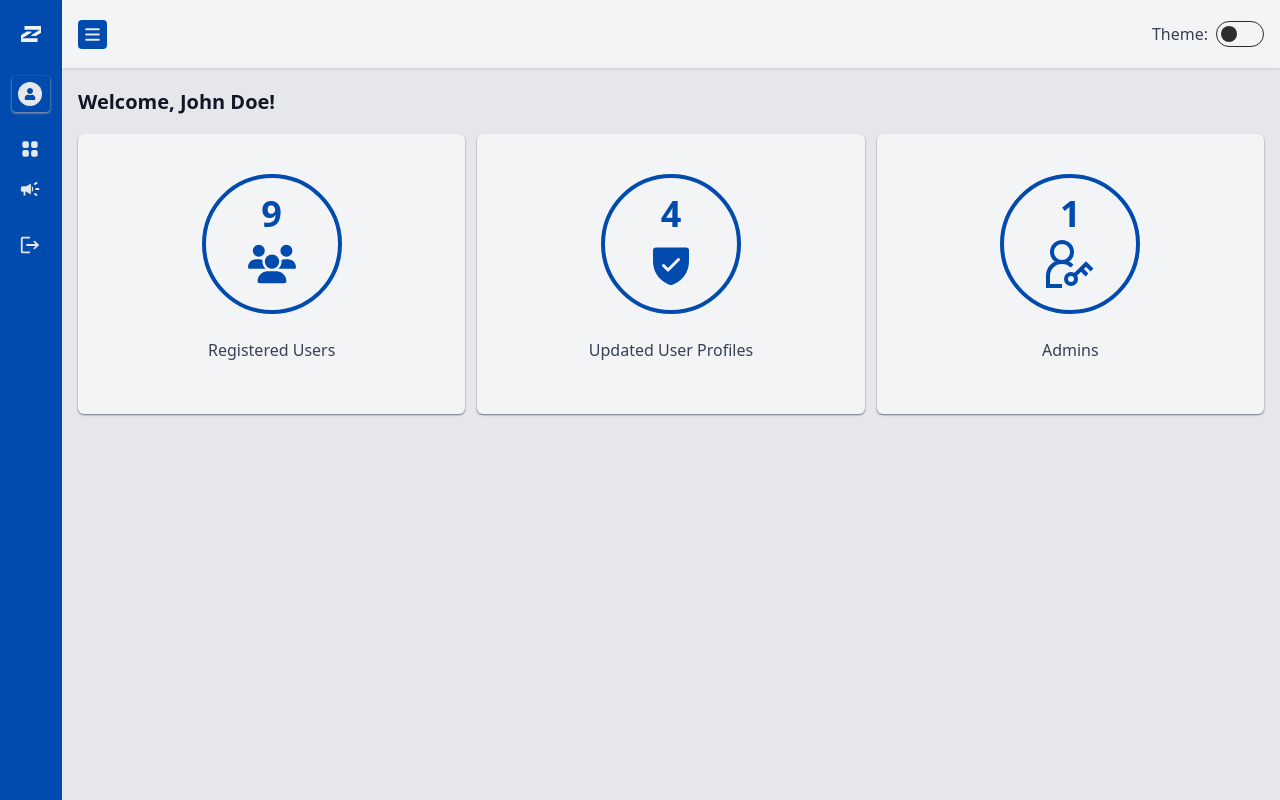
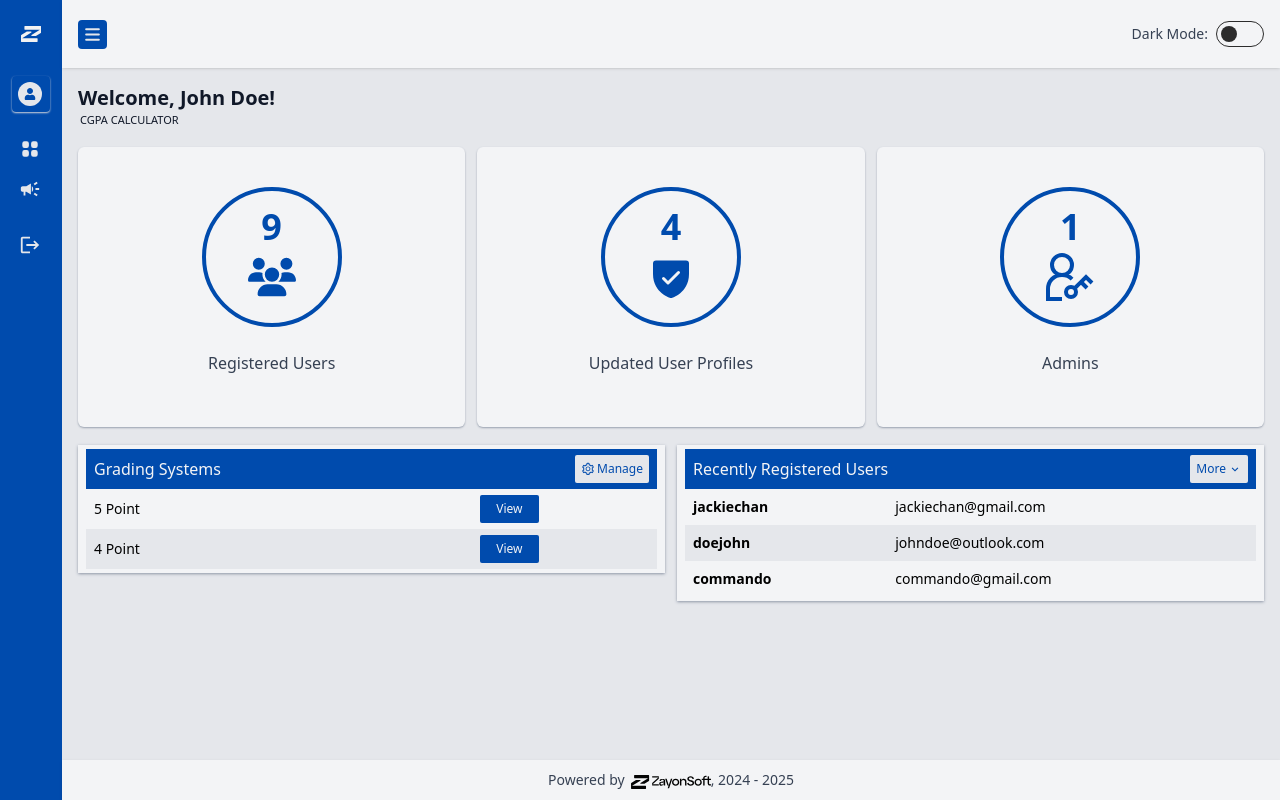
Before and after one commit to zayonsoft/new-cgpa-calculator-frontend, a Next.js app: page / in a window 1280 px wide. Built offline with nearby package versions, Linux system fonts and the light colour scheme.

Commit message:
Made Major Dashboard Design

```diff
--- a/src/app/DashboardTemplate.tsx
+++ b/src/app/DashboardTemplate.tsx
@@ -5,6 +5,8 @@ import { HiMenu } from "react-icons/hi";
 import { useAside } from "@/contexts/SidebarContext";
 import { ReactNode } from "react";
 import ThemeToggleButton from "./login/components/ThemeToggleButton";
+import Image from "next/image";
+import Link from "next/link";
 
 export default function DashboardTemplate({
   children,
@@ -21,7 +23,7 @@ export default function DashboardTemplate({
       <Aside />
       {/* The righthand side of the dashboard */}
       <section className="grid grid-rows-[auto_1fr] relative">
-        <div className="bg-gray-100 custom-transition p-4 h-17 grid grid-cols-2 items-center shadow">
+        <div className="bg-gray-100 relative z-20 custom-transition p-4 h-17 grid grid-cols-2 items-center shadow">
           <div className="flex gap-1">
             <button
               type="button"
@@ -39,8 +41,8 @@ export default function DashboardTemplate({
             <span className="hidden border-[#004bad]"></span>
             <span className="hidden bg-[transparent]"></span>
             {/* HIDDEN STYLES ENDDDDDDD */}
-            <p className="text-gray-700 text-md flex gap-2 items-center">
-              Theme:
+            <p className="text-gray-700 text-sm flex gap-2 items-center">
+              Dark Mode:
               <ThemeToggleButton
                 offColor="#2c2c2c"
                 onColor="#004bad"
@@ -53,10 +55,32 @@ export default function DashboardTemplate({
           </div>
         </div>
         {/* PAGE CONTENT START */}
-        <div className="p-4 max-h-full custom-transition absolute top-18 bottom-0 left-0 right-0 custom-scrollbar overflow-y-scroll">
-          <div className="h-screen">{children}</div>
+        <div className="p-4 max-h-full custom-transition absolute top-17 bottom-11 left-0 right-0 custom-scrollbar overflow-y-scroll">
+          <div className="h-[90vh]">{children}</div>
         </div>
         {/* PAGE CONTENT STOP */}
+
+        <footer className="absolute grid justify-center content-center py-1 pt-2 bottom-0 shadow left-0 right-0 h-10 bg-gray-100 text-gray-700">
+          <div className="grid gap-1.5 grid-cols-[auto_auto] items-center text-sm ">
+            <span className="align-middle pb-1">Powered by</span>
+            <Link
+              className="flex items-center"
+              href={"https://wa.me/+2348104465980"}
+            >
+              <span>
+                <Image
+                  className="w-20 h-auto"
+                  src={"/b_zayonsoft_z_beside.svg"}
+                  alt="zayonSoft"
+                  height={0}
+                  width={100}
+                />
+              </span>
+
+              <span className="flex pb-1">, 2024 - 2025</span>
+            </Link>
+          </div>
+        </footer>
       </section>
     </main>
   );
--- a/src/app/components/Aside.tsx
+++ b/src/app/components/Aside.tsx
@@ -38,7 +38,7 @@ export default function Aside() {
         </div>
       </div>
       <div
-        className={`grid gap-1.5 mt-15 shadow-sm w-11/12 m-auto  shadow-gray-400 rounded p-1.5`}
+        className={`grid gap-1.5 mt-15 shadow-xs w-11/12 m-auto shadow-gray-300 rounded p-1.5`}
       >
         <div className="grid grid-cols-[auto_1fr] gap-1.5 items-center text-gray-200">
           <span className="rounded-full bg-gray-200 p-1.5 grid content-center justify-center text-[#004bad] text-xs">
--- a/src/app/components/DashboardStatComponent.tsx
+++ b/src/app/components/DashboardStatComponent.tsx
@@ -11,7 +11,7 @@ export default function DashboardStatComponent({
   count,
 }: StatDataProps): JSX.Element {
   return (
-    <div className="grid bg-gray-100 gap-3 shadow-xs shadow-gray-500 px-4 py-10 rounded-md">
+    <div className="grid bg-gray-100 gap-3 shadow-xs shadow-gray-400 px-4 py-10 rounded-md">
       <div className="grid">
         <span className="grid justify-center border-4  w-35 h-35 rounded-full text-[#004bad] p-4 m-auto  text-5xl">
           <h2 className="font-bold text-center text-4xl">{count}</h2>
--- /dev/null
+++ b/src/app/components/GradingSystemTable.tsx
@@ -0,0 +1,60 @@
+import Link from "next/link";
+import { JSX } from "react";
+import { AiOutlineSetting } from "react-icons/ai";
+
+export default function GradingSystemTable(): JSX.Element {
+  return (
+    <div className="shadow shadow-gray-400 bg-gray-100 grid gap-0.5">
+      <div className="px-2 py-1">
+        <table className="table-auto w-full">
+          <thead>
+            <tr>
+              <td
+                colSpan={2}
+                className="py-1.5 px-2 text-left bg-[#004bad] text-gray-100 text-md max-[831px]:text-sm"
+              >
+                <span className="grid items-center grid-cols-2 gap-1">
+                  <span className="block">Grading Systems</span>
+                  <Link
+                    href={"#"}
+                    className="grid gap-0.5 grid-cols-[auto_1fr] items-center justify-self-end text-xs custom-transition bg-gray-200 p-1.5 rounded-xs text-[#004bad] hover:bg-gray-300"
+                  >
+                    <span className="text-sm">
+                      <AiOutlineSetting />
+                    </span>
+                    <span>Manage</span>
+                  </Link>
+                </span>
+              </td>
+            </tr>
+          </thead>
+
+          <tbody>
+            <tr className="p-2 nth-[even]:bg-gray-200 nth-[odd]:bg-gray-100">
+              <td className="text-sm p-2">5 Point</td>
+              <td className="p-1 py-1.5">
+                <Link
+                  className="bg-[#004bad] text-xs text-center m-auto text-gray-100 rounded-xs py-1.5 px-4 block w-fit"
+                  href={"#"}
+                >
+                  View
+                </Link>
+              </td>
+            </tr>
+            <tr className="p-2 nth-[even]:bg-gray-200 nth-[odd]:bg-gray-100">
+              <td className="text-sm p-2">4 Point</td>
+              <td className="p-1 py-1.5">
+                <Link
+                  className="bg-[#004bad] text-xs text-center m-auto text-gray-100 rounded-xs py-1.5 px-4 block w-fit"
+                  href={"#"}
+                >
+                  View
+                </Link>
+              </td>
+            </tr>
+          </tbody>
+        </table>
+      </div>
+    </div>
+  );
+}
--- /dev/null
+++ b/src/app/components/RecentUsers.tsx
@@ -0,0 +1,50 @@
+import Link from "next/link";
+import { JSX } from "react";
+import { BiChevronDown } from "react-icons/bi";
+
+export default function RecentUser(): JSX.Element {
+  return (
+    <div className="shadow shadow-gray-400 bg-gray-100 grid gap-0.5">
+      <div className="px-2 py-1">
+        <table className="table-auto w-full">
+          <thead>
+            <tr>
+              <td
+                colSpan={2}
+                className="py-1.5 px-2 text-left bg-[#004bad] text-gray-100 text-md max-[831px]:text-sm"
+              >
+                <span className="grid items-center grid-cols-2 gap-1">
+                  <span className="block">Recently Registered Users</span>
+                  <Link
+                    href={"#"}
+                    className="grid gap-0.5 grid-cols-[1fr_auto] items-center justify-self-end text-xs custom-transition bg-gray-200 p-1.5 rounded-xs text-[#004bad] hover:bg-gray-300"
+                  >
+                    <span>More</span>
+                    <span className="text-sm">
+                      <BiChevronDown />
+                    </span>
+                  </Link>
+                </span>
+              </td>
+            </tr>
+          </thead>
+
+          <tbody>
+            <tr className="p-2 nth-[even]:bg-gray-200 nth-[odd]:bg-gray-100">
+              <td className="text-sm font-bold p-2">jackiechan</td>
+              <td className="text-sm p-2">jackiechan@gmail.com</td>
+            </tr>
+            <tr className="p-2 nth-[even]:bg-gray-200 nth-[odd]:bg-gray-100">
+              <td className="text-sm font-bold p-2">doejohn</td>
+              <td className="text-sm p-2">johndoe@outlook.com</td>
+            </tr>
+            <tr className="p-2 nth-[even]:bg-gray-200 nth-[odd]:bg-gray-100">
+              <td className="text-sm font-bold p-2">commando</td>
+              <td className="text-sm p-2">commando@gmail.com</td>
+            </tr>
+          </tbody>
+        </table>
+      </div>
+    </div>
+  );
+}
--- a/src/app/login/layout.tsx
+++ b/src/app/login/layout.tsx
@@ -26,7 +26,7 @@ export default function LoginLayout({
 }) {
   return (
     <section className="grid px-10 max-[500px]:px-5 grid-rows-[auto_1fr] w-full h-screen login-form-bg">
-      <div className="w-full bg-gray-900 h-10 grid max-[760px]:h-auto items-center grid-cols-[1fr_auto]">
+      <div className="w-full h-10 grid max-[760px]:h-auto items-center grid-cols-[1fr_auto]">
         <Image
           className="h-auto min-[760px]:hidden"
           src={"/logo.png"}
@@ -37,7 +37,7 @@ export default function LoginLayout({
         {/* section For the Toggle buttons */}
         <div className="justify-self-end self-center p-2">
           <p className={`${inter.className} flex items-center gap-2 text-sm`}>
-            <span>Theme</span>
+            <span className="text-white">Theme</span>
             <ThemeToggleButton />
           </p>
         </div>
--- a/src/app/login/page.tsx
+++ b/src/app/login/page.tsx
@@ -22,7 +22,7 @@ export default function Login(): JSX.Element {
   const { theme, toggleTheme } = useTheme();
   return (
     <div className="grid grid-cols-2 gap-3 max-[760px]:grid-cols-1 h-full">
-      <div className="bg-red-500 grid gap-3 h-auto grid-rows-[150px_1fr] max-[760px]:hidden">
+      <div className="grid gap-3 h-auto grid-rows-[150px_1fr] max-[760px]:hidden">
         <div className="py-2 pt-5">
           <Image
             className="h-auto"
@@ -32,7 +32,7 @@ export default function Login(): JSX.Element {
             height={0}
           />
         </div>
-        <div className={`${inter.className} bg-green-700 content-start`}>
+        <div className={`${inter.className} content-start`}>
           {/* Just to wrap the content */}
           <div className="grid gap-2 text-white">
             <h1 className="text-xl font-semibold">
@@ -52,7 +52,7 @@ export default function Login(): JSX.Element {
         </div>
       </div>
       <div
-        className={`${poppins.className} grid bg-lime-700 transition ease-in-out duration-900`}
+        className={`${poppins.className} grid transition ease-in-out duration-900`}
       >
         {/* THE FORM SECTION */}
         <div
--- a/src/app/page.tsx
+++ b/src/app/page.tsx
@@ -3,22 +3,28 @@
 import { FaUsers } from "react-icons/fa6";
 import DashboardStatComponent from "./components/DashboardStatComponent";
 import { GrUserAdmin } from "react-icons/gr";
-import { RiAdminFill, RiAdminLine } from "react-icons/ri";
-import { SiAdminer } from "react-icons/si";
-import { PiShieldCheckFill, PiUserCheckFill } from "react-icons/pi";
-import { GiCheckeredDiamond } from "react-icons/gi";
-import { BiCheckShield } from "react-icons/bi";
+import { PiShieldCheckFill } from "react-icons/pi";
+import GradingSystemTable from "./components/GradingSystemTable";
+import RecentUser from "./components/RecentUsers";
 
 // MOBILE VIEW STARTS AT 650px FOR DASHBOARD
 
-export default function Home() {
+export default function AdminDashboard() {
   return (
-    <div className="grid gap-4.5">
-      <h1 className="text-xl font-semibold text-gray-900">
-        Welcome, John Doe!
-      </h1>
+    <div className="grid gap-4.5 pb-4">
+      <div className="w-fit">
+        <h1 className="text-xl p-0 font-semibold text-gray-900">
+          Welcome, John Doe!
+        </h1>
+        {/* <p className="text-[11px] p-1.5 rounded bg-[#004bad] w-fit text-gray-100">
+          CGPA CALCULATOR
+        </p> */}
+        <p className="text-[11px] px-0.5 rounded w-fit text-gray-900">
+          CGPA CALCULATOR
+        </p>
+      </div>
       {/* Info Cover */}
-      <div className="grid gap-3 grid-cols-3">
+      <div className="grid gap-3 grid-cols-3 max-[831px]:grid-cols-2 max-[641px]:grid-cols-1">
         <DashboardStatComponent
           count={9}
           icon={<FaUsers />}
@@ -35,6 +41,10 @@ export default function Home() {
           name="Admins"
         />
       </div>
+      <div className="grid grid-cols-2 gap-3 items-start max-[831px]:grid-cols-1 max-[831px]:gap-5">
+        <GradingSystemTable />
+        <RecentUser />
+      </div>
     </div>
   );
 }
```
